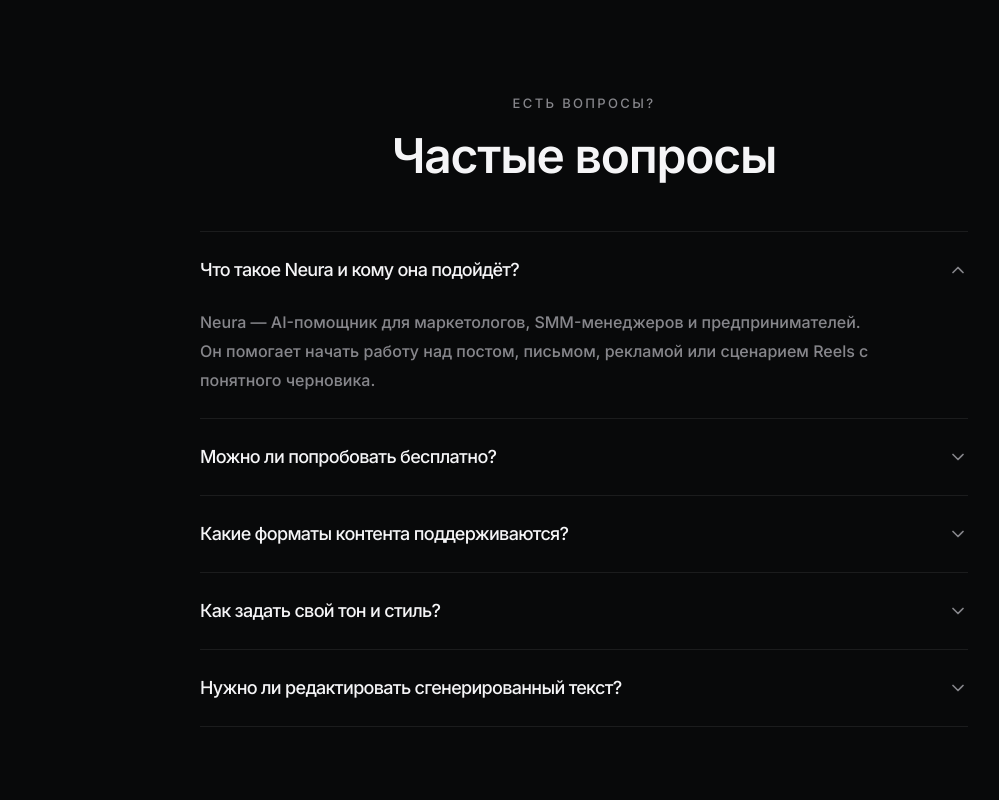
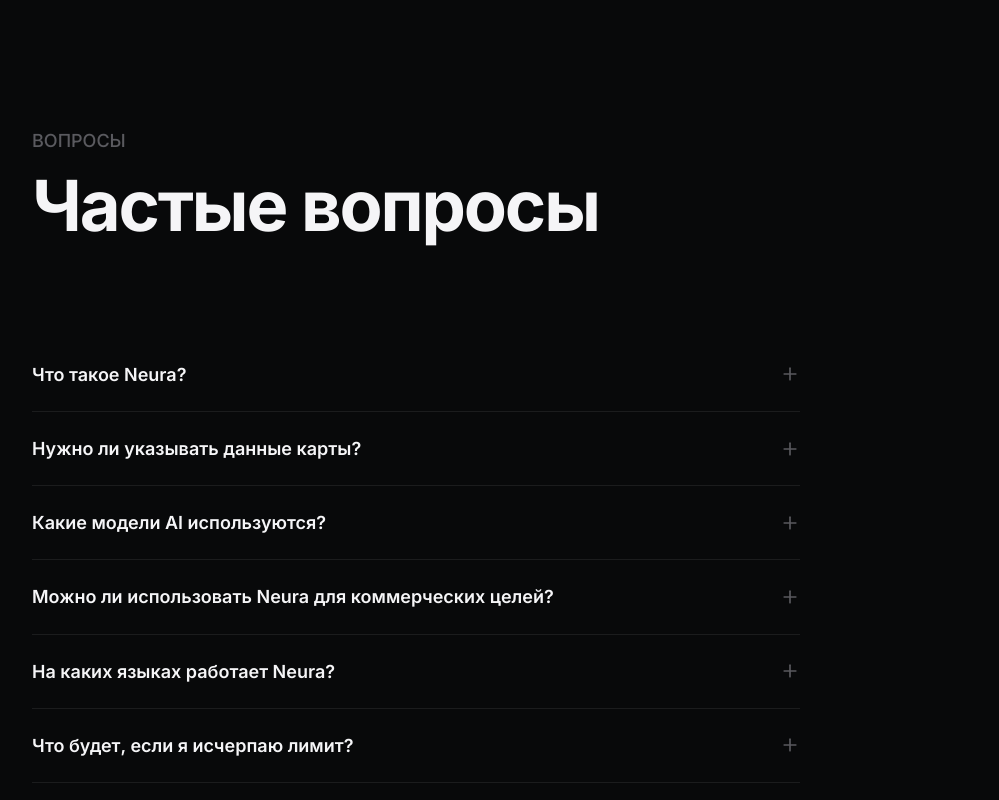
Before and after one commit to saintnewx/Neura, a React (Vite) app: page / in a window 1280 px wide. Shown: the part 5820-6620 px from the top of the page, without its empty margins (56-1055 px from the left). Built offline with nearby package versions, Linux system fonts and the light colour scheme; no server answers.

Commit message:
Update FAQ.tsx

```diff
--- a/src/components/FAQ.tsx
+++ b/src/components/FAQ.tsx
@@ -1,80 +1,102 @@
-import { useId, useState } from "react";
-import { ChevronDown } from "lucide-react";
+import { useState } from "react";
+import { Plus } from "lucide-react";
+import Reveal from "./Reveal";
 
-const questions = [
+const FAQ_ITEMS = [
   {
-    question: "Что такое Neura и кому она подойдёт?",
-    answer:
-      "Neura — AI-помощник для маркетологов, SMM-менеджеров и предпринимателей. Он помогает начать работу над постом, письмом, рекламой или сценарием Reels с понятного черновика.",
+    q: "Что такое Neura?",
+    a: "Neura — это AI-инструмент для генерации маркетингового контента. Он пишет посты, письма, рекламные тексты и сценарии для Reels за секунды. Ты описываешь задачу — Neura выдаёт готовый текст.",
   },
   {
-    question: "Можно ли попробовать бесплатно?",
-    answer:
-      "Да. Откройте генератор на этой странице или отдельную рабочую область. Регистрация и банковская карта не нужны. Ваша задача будет передана AI-сервису для создания текста.",
+    q: "Нужно ли указывать данные карты?",
+    a: "Нет. Ты можешь начать бесплатно — 10 генераций в месяц без карты. Если понравится, перейдёшь на Pro, когда сам захочешь.",
   },
   {
-    question: "Какие форматы контента поддерживаются?",
-    answer:
-      "Четыре формата: посты для социальных сетей, email, рекламные тексты и сценарии Reels. Выберите формат перед генерацией, а в задаче укажите аудиторию и площадку.",
+    q: "Какие модели AI используются?",
+    a: "Neura работает на открытых моделях через NVIDIA NIM. Это значит, что твои данные не используются для обучения моделей, а генерация проходит быстро и стабильно.",
   },
   {
-    question: "Как задать свой тон и стиль?",
-    answer:
-      "Добавьте пожелания прямо в описание задачи: например, «дружелюбно, без канцелярита» или «коротко и по делу». Полезно также привести пример текста вашего бренда.",
+    q: "Можно ли использовать Neura для коммерческих целей?",
+    a: "Да. Всё, что ты генерируешь, принадлежит тебе. Ты можешь использовать тексты в блогах, соцсетях, рекламе — где угодно.",
   },
   {
-    question: "Нужно ли редактировать сгенерированный текст?",
-    answer:
-      "Да. Проверьте факты, цены и обещания, добавьте детали вашего продукта и адаптируйте текст под бренд. AI помогает с черновиком, а финальное решение остаётся за вами.",
+    q: "На каких языках работает Neura?",
+    a: "Neura понимает русский и английский. Ты можешь писать задачу на одном языке, а получить результат на другом — или на том же.",
+  },
+  {
+    q: "Что будет, если я исчерпаю лимит?",
+    a: "Бесплатно — 10 генераций в месяц. После этого можно подождать до следующего месяца или перейти на Pro — там лимита нет.",
   },
 ];
 
-// Single-open accordion with semantic buttons and animated disclosure.
 export default function FAQ() {
-  const [openIndex, setOpenIndex] = useState<number | null>(0);
-  const id = useId();
+  const [open, setOpen] = useState<number | null>(null);
+
   return (
-    <section id="faq" className="section-space container-page">
-      <div className="reveal mx-auto max-w-3xl">
-        <div className="mb-12 text-center">
-          <p className="eyebrow mb-4">Есть вопросы?</p>
-          <h2>Частые вопросы</h2>
-        </div>
-        <div className="divide-y divide-border border-y border-border">
-          {questions.map((item, index) => {
-            const open = openIndex === index;
+    <section id="faq" className="relative py-24 md:py-40">
+      <div className="max-w-6xl mx-auto px-6">
+        <Reveal>
+          <div className="max-w-3xl mb-16 md:mb-24">
+            <p className="text-label uppercase text-text-tertiary mb-4">
+              Вопросы
+            </p>
+            <h2
+              className="text-text-primary font-bold"
+              style={{
+                fontSize: "clamp(36px, 5.5vw, 80px)",
+                lineHeight: 1,
+                letterSpacing: "-0.03em",
+              }}
+            >
+              Частые вопросы
+            </h2>
+          </div>
+        </Reveal>
+
+        <div className="max-w-3xl">
+          {FAQ_ITEMS.map((item, i) => {
+            const isOpen = open === i;
             return (
-              <div key={item.question}>
-                <h3>
+              <Reveal key={item.q} delay={i * 60}>
+                <div className="border-b border-white/[0.08]">
                   <button
                     type="button"
-                    id={`${id}-question-${index}`}
-                    aria-expanded={open}
-                    aria-controls={`${id}-answer-${index}`}
-                    onClick={() => setOpenIndex(open ? null : index)}
-                    className="flex w-full items-center justify-between gap-6 py-6 text-left text-base font-medium leading-relaxed transition-colors hover:text-accent sm:text-lg"
+                    onClick={() => setOpen(isOpen ? null : i)}
+                    className="w-full flex items-center justify-between gap-6 py-6 text-left transition-colors duration-200 group"
+                    aria-expanded={isOpen}
                   >
-                    {item.question}
-                    <ChevronDown
+                    <span
+                      className={`font-semibold transition-colors duration-200 ${
+                        isOpen ? "text-accent" : "text-text-primary group-hover:text-accent"
+                      }`}
+                      style={{ fontSize: "18px", lineHeight: 1.4 }}
+                    >
+                      {item.q}
+                    </span>
+                    <Plus
                       size={20}
-                      className={`shrink-0 text-muted transition-transform duration-300 ${open ? "rotate-180 text-accent" : ""}`}
+                      className={`flex-shrink-0 transition-transform duration-300 ${
+                        isOpen ? "rotate-45 text-accent" : "text-text-tertiary"
+                      }`}
                     />
                   </button>
-                </h3>
-                <div
-                  id={`${id}-answer-${index}`}
-                  role="region"
-                  aria-labelledby={`${id}-question-${index}`}
-                  aria-hidden={!open}
-                  className={`grid transition-[grid-template-rows,opacity] duration-300 ${open ? "grid-rows-[1fr] opacity-100" : "grid-rows-[0fr] opacity-0"}`}
-                >
-                  <div className="overflow-hidden">
-                    <p className="max-w-2xl pb-6 text-base leading-[1.8] text-muted">
-                      {item.answer}
+
+                  <div
+                    className="overflow-hidden transition-all duration-400 ease-out"
+                    style={{
+                      maxHeight: isOpen ? "400px" : "0px",
+                      opacity: isOpen ? 1 : 0,
+                    }}
+                  >
+                    <p
+                      className="text-text-secondary pb-6 pr-8"
+                      style={{ fontSize: "16px", lineHeight: 1.7 }}
+                    >
+                      {item.a}
                     </p>
                   </div>
                 </div>
-              </div>
+              </Reveal>
             );
           })}
         </div>
```
